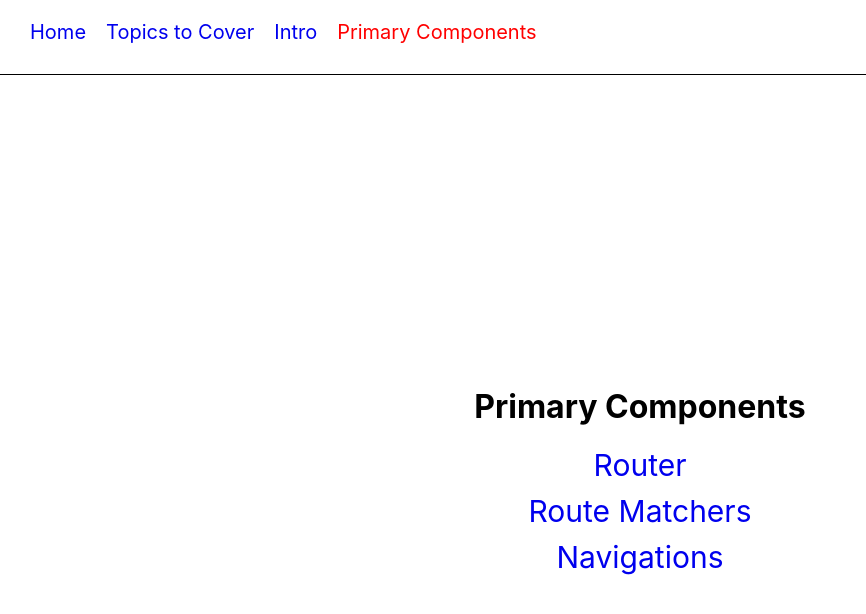
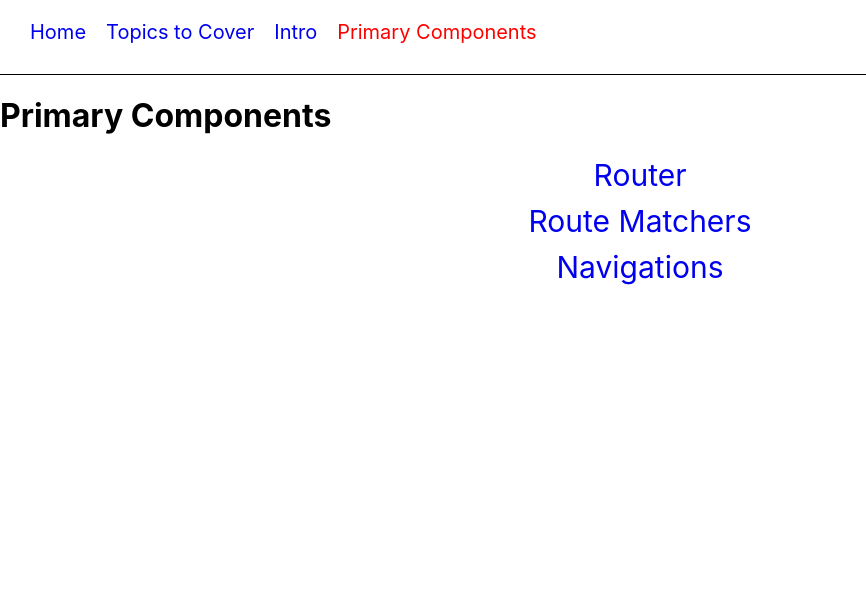
Before and after one commit to jacobporci/react-router-refresher-demo, a React (Create React App) app: page /primary-components in a window 1280 px wide. Shown: the top 614 px of the page, without its empty margins (0-866 px from the left). Built offline with nearby package versions, Linux system fonts and the light colour scheme.

Commit message:
Create BrowserRouter page

```diff
--- a/src/PrimaryComponents/Router.js
+++ b/src/PrimaryComponents/Router.js
@@ -3,6 +3,7 @@ import { Route, Switch, useRouteMatch } from "react-router-dom";
 import { NavLinkItem } from "../components/NavLinkItem";
 import { UnorderedLinkItems } from "../components/UnorderedLinkItems";
 import { useRenderCount } from "../useRenderCount";
+import { BrowserRouter } from "./Router/BrowserRouter";
 
 export const Router = () => {
   useRenderCount({ componentName: "<Router />" });
@@ -16,11 +17,7 @@ export const Router = () => {
         <NavLinkItem to={`${url}/hash-router`}>HashRouter</NavLinkItem>
       </UnorderedLinkItems>
       <Switch>
-        <Route path={`${path}/browser-router`}>
-          <h2>BrowserRouter</h2>
-          <h3>- uses regular URL paths</h3>
-          <h3>- requires server to be configured correctly</h3>
-        </Route>
+        <Route path={`${path}/browser-router`} component={BrowserRouter} />
         <Route path={`${path}/hash-router`}>
           <h2>HashRouter</h2>
           <h3>- stores the current location in the hash portion of the URL</h3>
--- /dev/null
+++ b/src/PrimaryComponents/Router/BrowserRouter.js
@@ -0,0 +1,5 @@
+import React from "react";
+
+export const BrowserRouter = () => {
+  return <div></div>;
+};
--- a/src/pages/PrimaryComponents.js
+++ b/src/pages/PrimaryComponents.js
@@ -1,7 +1,6 @@
 import React from "react";
 import { Route, Switch, useRouteMatch } from "react-router-dom";
 import { LinkItem } from "../components/LinkItem";
-import { PageWrapper } from "../components/PageWrapper";
 import { UnorderedLinkItems } from "../components/UnorderedLinkItems";
 import { Router } from "../PrimaryComponents/Router";
 import { useRenderCount } from "../useRenderCount";
@@ -11,7 +10,7 @@ export const PrimaryComponents = () => {
   const { url, path } = useRouteMatch();
 
   return (
-    <PageWrapper>
+    <div>
       <Route path={path} exact>
         <h1>Primary Components</h1>
         <UnorderedLinkItems>
@@ -23,6 +22,6 @@ export const PrimaryComponents = () => {
       <Switch>
         <Route path={`${path}/router`} component={Router} />
       </Switch>
-    </PageWrapper>
+    </div>
   );
 };
```
